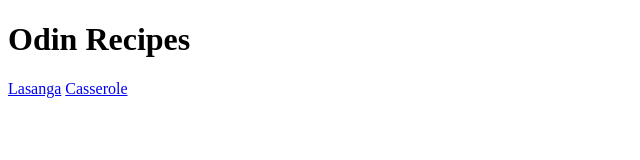
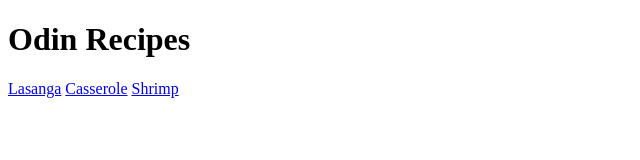
Before and after one commit to ARESKAN2108/odin-recipes, a plain HTML site: page index.html in a window 1280 px wide. Shown: the full height of the page, 0-640 px from the left. Drawn offline with Linux system fonts and the light colour scheme.

Commit message:
add a link to the shrimp.html

```diff
--- a/index.html
+++ b/index.html
@@ -9,5 +9,6 @@
     <h1>Odin Recipes</h1>
     <a href="./recipes/lasanga.html" target="_self">Lasanga</a>
     <a href="./recipes/casserole.html" target="_self">Casserole</a>
+    <a href="./recipes/shrimp.html" target="_self">Shrimp</a>
 </body>
 </html>
```
